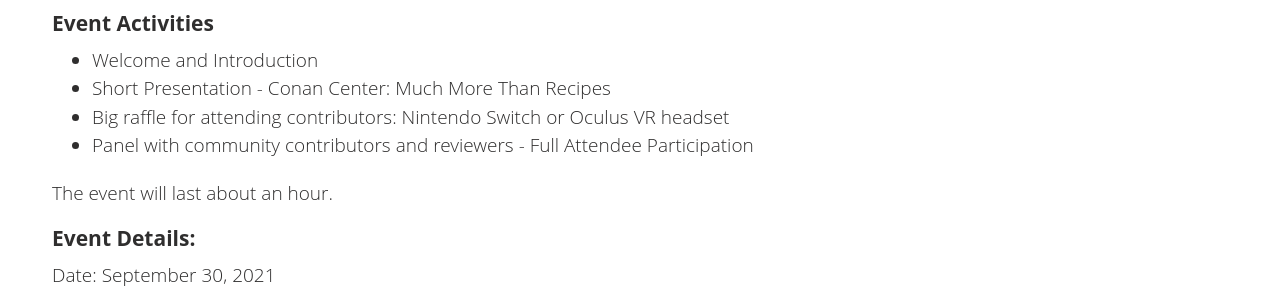
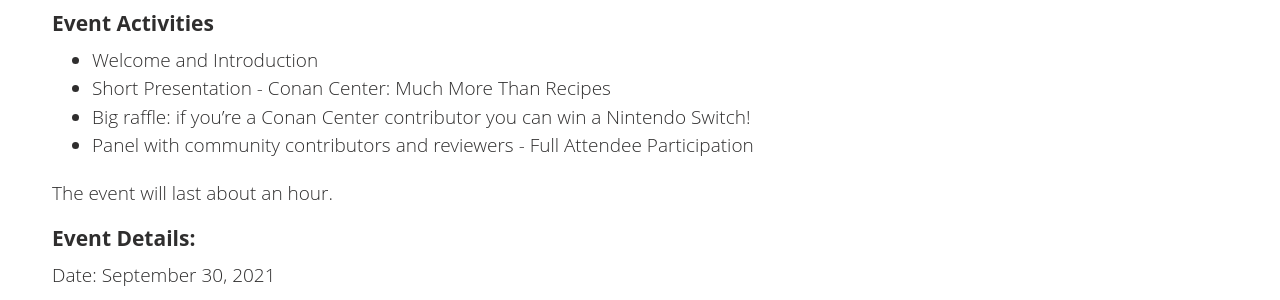
Before and after one commit to conan-io/conan-io.github.io, a Jekyll site: the page built from _posts/2021-09-22-1000-recipes-call.markdown, in a window 1280 px wide. Shown: the part 1245-1545 px from the top of the page. Built offline with Jekyll 4.4.1, drawn with Linux system fonts in a browser that asks for light colours; comment, search, counter and statistics services are not loaded.

Commit message:
remove the Oculus option from the raffle. Just the Switch

```diff
--- a/_posts/2021-09-22-1000-recipes-call.markdown
+++ b/_posts/2021-09-22-1000-recipes-call.markdown
@@ -33,7 +33,7 @@ future.
 
 * Welcome and Introduction
 * Short Presentation - Conan Center: Much More Than Recipes
-* Big raffle for attending contributors: Nintendo Switch or Oculus VR headset
+* Big raffle: if you're a Conan Center contributor you can win a Nintendo Switch!
 * Panel with community contributors and reviewers - Full Attendee Participation
 
 The event will last about an hour.
```
